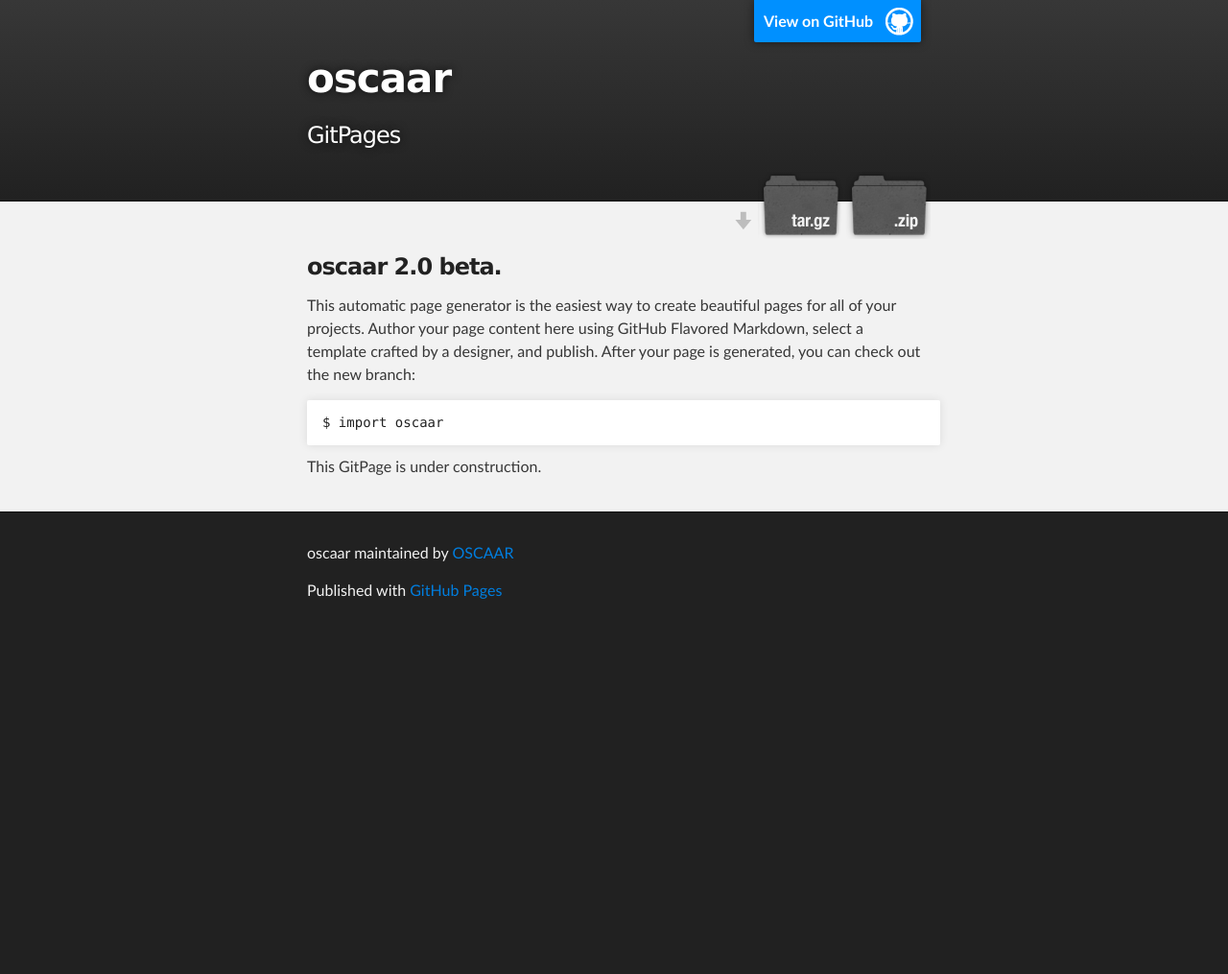
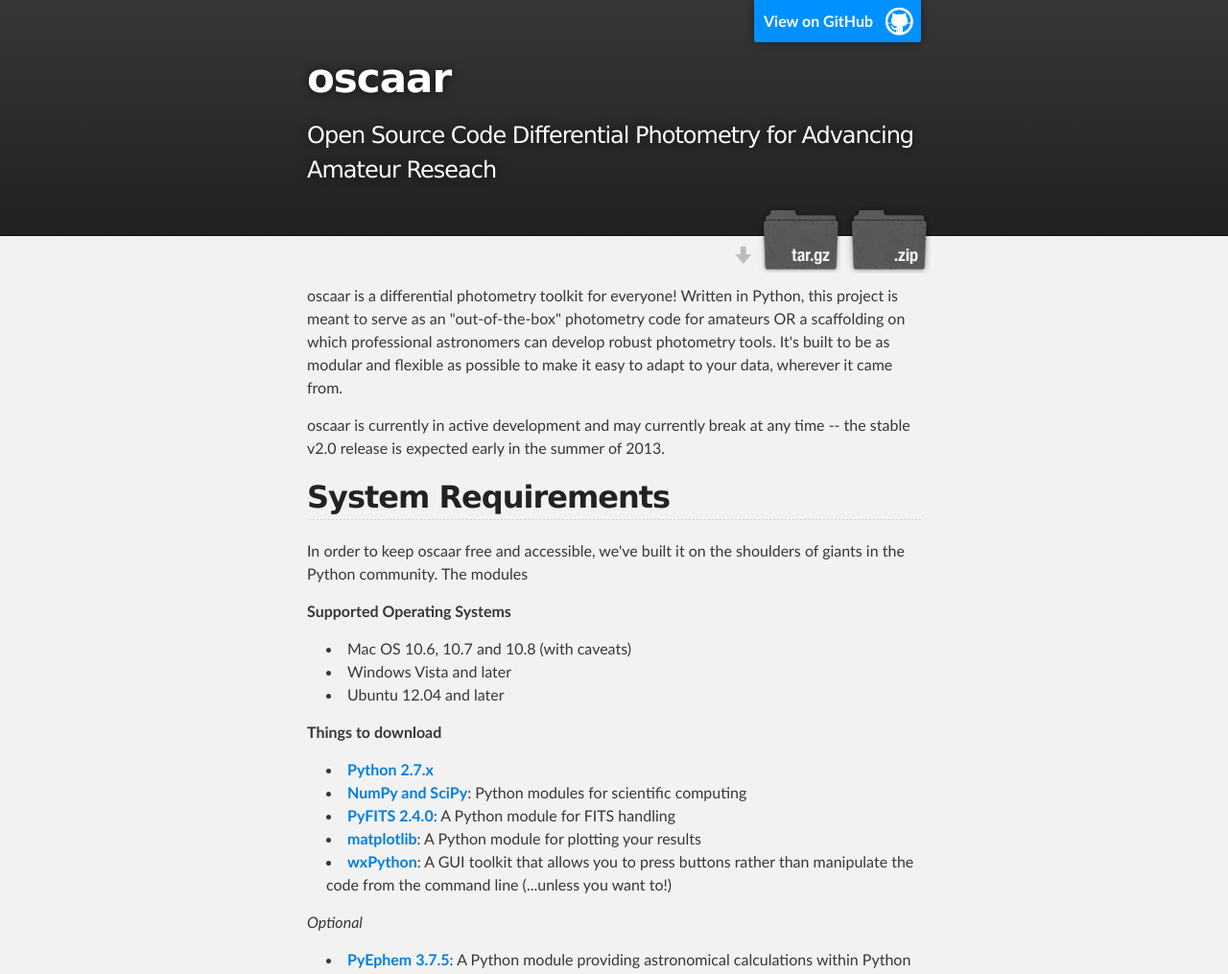
Before and after one commit to OSCAAR/github.io, a plain HTML site: page index.html in a window 1280 px wide. Shown: the top 1015 px of the page at 96% size. Before the commit the page ends 800 px from the top, so only its background shows below. Drawn offline with Linux system fonts and the light colour scheme.

Commit message:
Create gh-pages branch via GitHub

```diff
--- a/index.html
+++ b/index.html
@@ -4,7 +4,7 @@
   <head>
     <meta charset='utf-8' />
     <meta http-equiv="X-UA-Compatible" content="chrome=1" />
-    <meta name="description" content="oscaar : GitPages" />
+    <meta name="description" content="oscaar : Open Source Code Differential Photometry for Advancing Amateur Reseach" />
 
     <link rel="stylesheet" type="text/css" media="screen" href="stylesheets/stylesheet.css">
 
@@ -19,7 +19,7 @@
           <a id="forkme_banner" href="https://github.com/OSCAAR/github.io">View on GitHub</a>
 
           <h1 id="project_title">oscaar</h1>
-          <h2 id="project_tagline">GitPages</h2>
+          <h2 id="project_tagline">Open Source Code Differential Photometry for Advancing Amateur Reseach</h2>
 
             <section id="downloads">
               <a class="zip_download_link" href="https://github.com/OSCAAR/github.io/zipball/master">Download this project as a .zip file</a>
@@ -31,14 +31,38 @@
     <!-- MAIN CONTENT -->
     <div id="main_content_wrap" class="outer">
       <section id="main_content" class="inner">
-        <h3>oscaar 2.0 beta.</h3>
+        <p>oscaar is a differential photometry toolkit for everyone! Written in Python, this project is meant to serve as an "out-of-the-box" photometry code for amateurs OR a scaffolding on which professional astronomers can develop robust photometry tools. It's built to be as modular and flexible as possible to make it easy to adapt to your data, wherever it came from.</p>
 
-<p>This automatic page generator is the easiest way to create beautiful pages for all of your projects. Author your page content here using GitHub Flavored Markdown, select a template crafted by a designer, and publish. After your page is generated, you can check out the new branch:</p>
+<p>oscaar is currently in active development and may currently break at any time -- the stable v2.0 release is expected early in the summer of 2013.</p>
 
-<pre><code>$ import oscaar
-</code></pre>
+<h2>System Requirements</h2>
 
-<p>This GitPage is under construction.</p>
+<p>In order to keep oscaar free and accessible, we've built it on the shoulders of giants in the Python community. The modules </p>
+
+<p><strong>Supported Operating Systems</strong></p>
+
+<ul>
+<li>Mac OS 10.6, 10.7 and 10.8 (with caveats)</li>
+<li>Windows Vista and later</li>
+<li>Ubuntu 12.04 and later</li>
+</ul><p><strong>Things to download</strong></p>
+
+<ul>
+<li><strong><a href="http://www.python.org/download/">Python 2.7.x</a></strong></li>
+<li>
+<strong><a href="http://scipy.org/Download">NumPy and SciPy</a></strong>: Python modules for scientific computing</li>
+<li>
+<strong><a href="http://www.stsci.edu/institute/software_hardware/pyfits/Download">PyFITS 2.4.0</a></strong>: A Python module for FITS handling</li>
+<li>
+<strong><a href="http://matplotlib.org/downloads.html">matplotlib</a></strong>: A Python module for plotting your results</li>
+<li>
+<strong><a href="http://wxpython.org/download.php">wxPython</a></strong>: A GUI toolkit that allows you to press buttons rather than manipulate the code from the command line (...unless you want to!)</li>
+</ul><p><em>Optional</em></p>
+
+<ul>
+<li>
+<strong><a href="http://rhodesmill.org/pyephem/">PyEphem 3.7.5</a></strong>: A Python module providing astronomical calculations within Python</li>
+</ul>
       </section>
     </div>
 
```
Also changed, not shown: params.json (+1 -1 lines).
